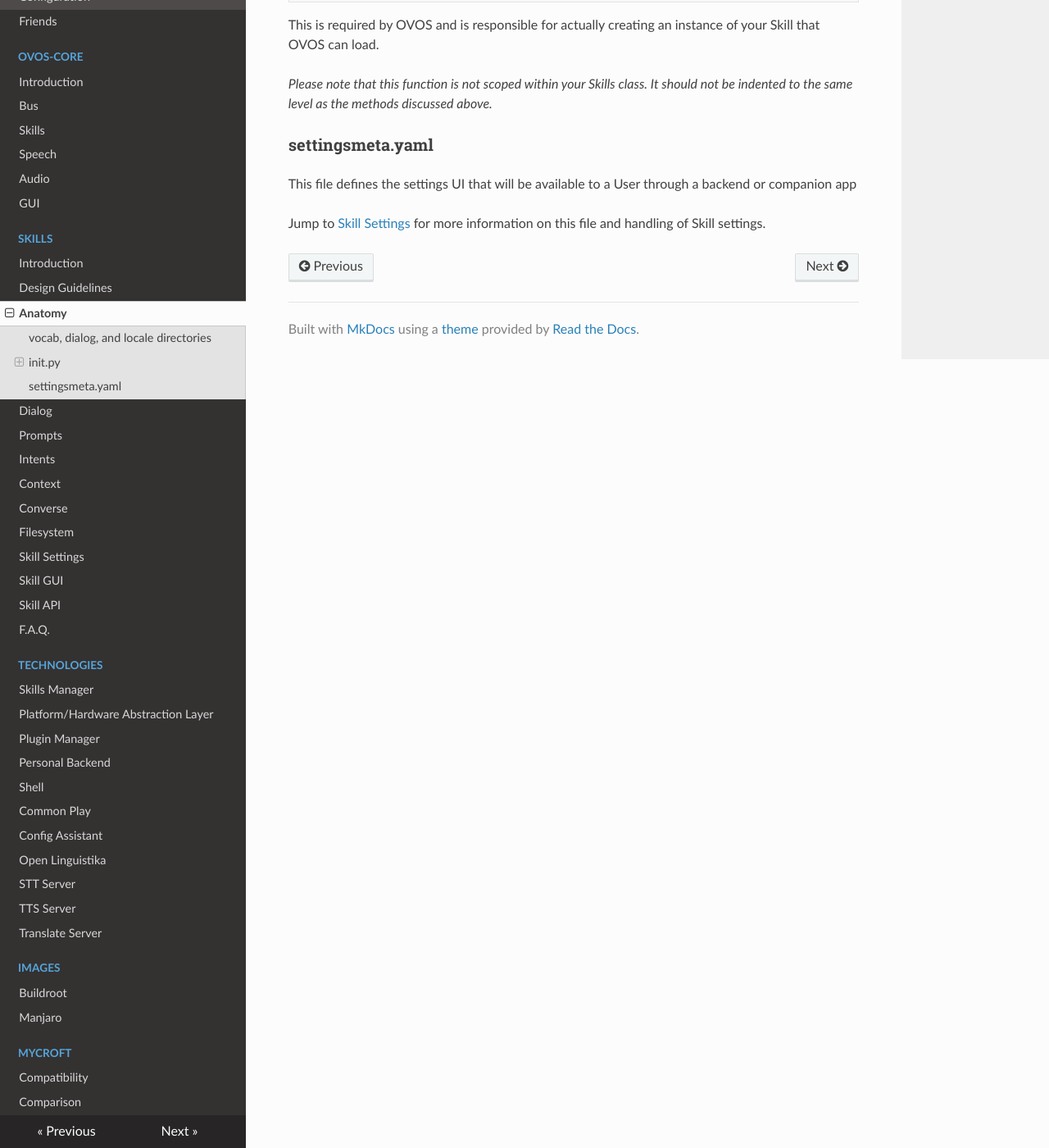
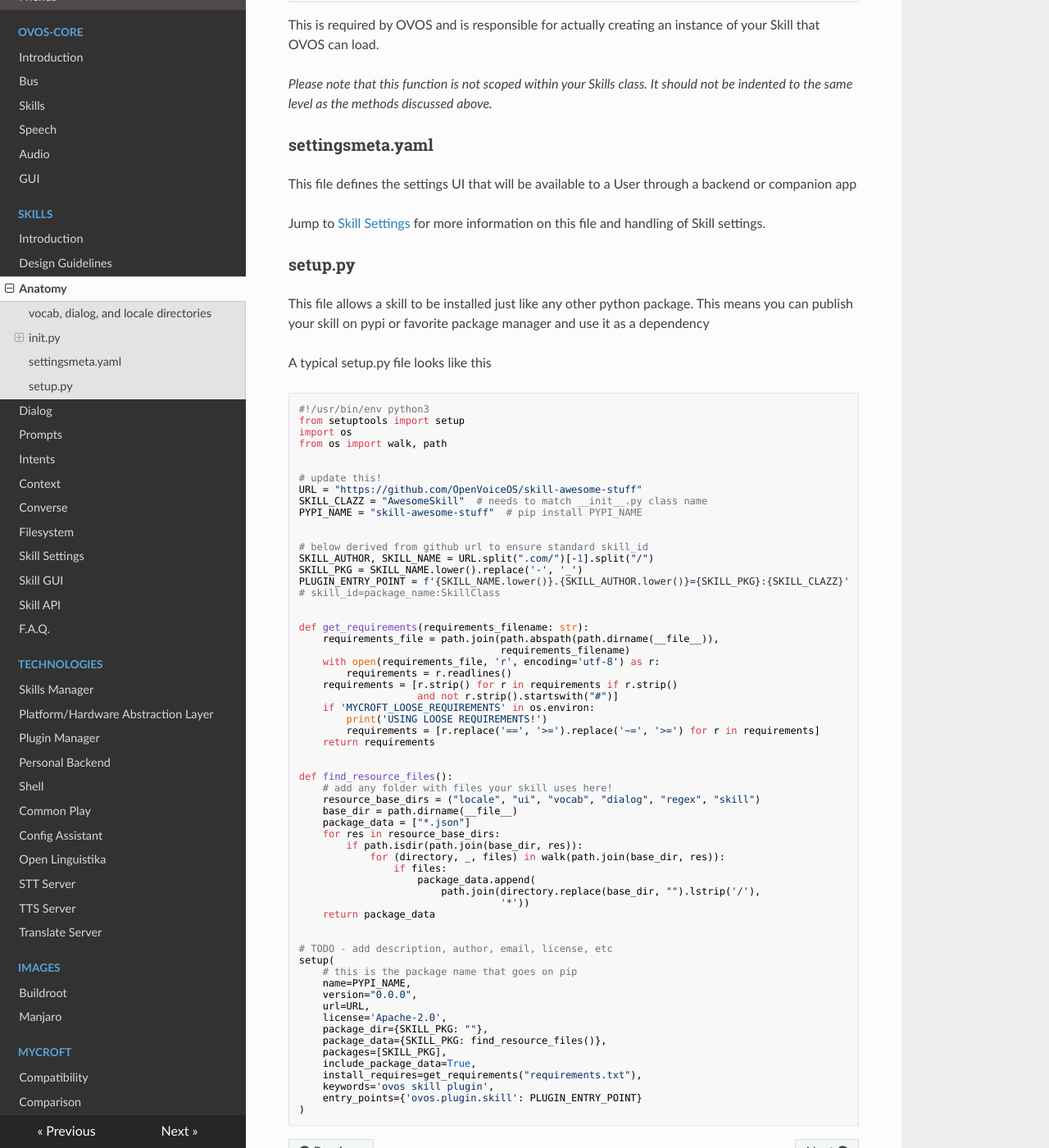
Before and after one commit to OpenVoiceOS/community-docs, an MkDocs documentation site: the page built from docs/skill_structure.md, in a window 1280 px wide and 1400 px high, scrolled down 3458 px. Shown: the whole window at 82% size. Built offline with MkDocs 1.6.1, drawn with Linux system fonts in a browser that asks for light colours; nearby versions of some CDN libraries.

Commit message:
add skill setup.py to skill strcuture page

````diff
--- a/docs/skill_structure.md
+++ b/docs/skill_structure.md
@@ -162,3 +162,74 @@ the methods discussed above._
 This file defines the settings UI that will be available to a User through a backend or companion app
 
 Jump to [Skill Settings](skill-settings.md) for more information on this file and handling of Skill settings.
+
+
+### setup.py
+
+This file allows a skill to be installed just like any other python package. This means you can publish your skill on pypi or favorite package manager and use it as a dependency
+
+A typical setup.py file looks like this
+```python
+#!/usr/bin/env python3
+from setuptools import setup
+import os
+from os import walk, path
+
+
+# update this!
+URL = "https://github.com/OpenVoiceOS/skill-awesome-stuff"
+SKILL_CLAZZ = "AwesomeSkill"  # needs to match __init__.py class name
+PYPI_NAME = "skill-awesome-stuff"  # pip install PYPI_NAME
+
+
+# below derived from github url to ensure standard skill_id
+SKILL_AUTHOR, SKILL_NAME = URL.split(".com/")[-1].split("/")
+SKILL_PKG = SKILL_NAME.lower().replace('-', '_')
+PLUGIN_ENTRY_POINT = f'{SKILL_NAME.lower()}.{SKILL_AUTHOR.lower()}={SKILL_PKG}:{SKILL_CLAZZ}'
+# skill_id=package_name:SkillClass
+
+
+def get_requirements(requirements_filename: str):
+    requirements_file = path.join(path.abspath(path.dirname(__file__)),
+                                  requirements_filename)
+    with open(requirements_file, 'r', encoding='utf-8') as r:
+        requirements = r.readlines()
+    requirements = [r.strip() for r in requirements if r.strip()
+                    and not r.strip().startswith("#")]
+    if 'MYCROFT_LOOSE_REQUIREMENTS' in os.environ:
+        print('USING LOOSE REQUIREMENTS!')
+        requirements = [r.replace('==', '>=').replace('~=', '>=') for r in requirements]
+    return requirements
+
+
+def find_resource_files():
+    # add any folder with files your skill uses here!
+    resource_base_dirs = ("locale", "ui", "vocab", "dialog", "regex", "skill")
+    base_dir = path.dirname(__file__)
+    package_data = ["*.json"]
+    for res in resource_base_dirs:
+        if path.isdir(path.join(base_dir, res)):
+            for (directory, _, files) in walk(path.join(base_dir, res)):
+                if files:
+                    package_data.append(
+                        path.join(directory.replace(base_dir, "").lstrip('/'),
+                                  '*'))
+    return package_data
+
+
+# TODO - add description, author, email, license, etc
+setup(
+    # this is the package name that goes on pip
+    name=PYPI_NAME,
+    version="0.0.0",
+    url=URL,
+    license='Apache-2.0',
+    package_dir={SKILL_PKG: ""},
+    package_data={SKILL_PKG: find_resource_files()},
+    packages=[SKILL_PKG],
+    include_package_data=True,
+    install_requires=get_requirements("requirements.txt"),
+    keywords='ovos skill plugin',
+    entry_points={'ovos.plugin.skill': PLUGIN_ENTRY_POINT}
+)
+```
````
